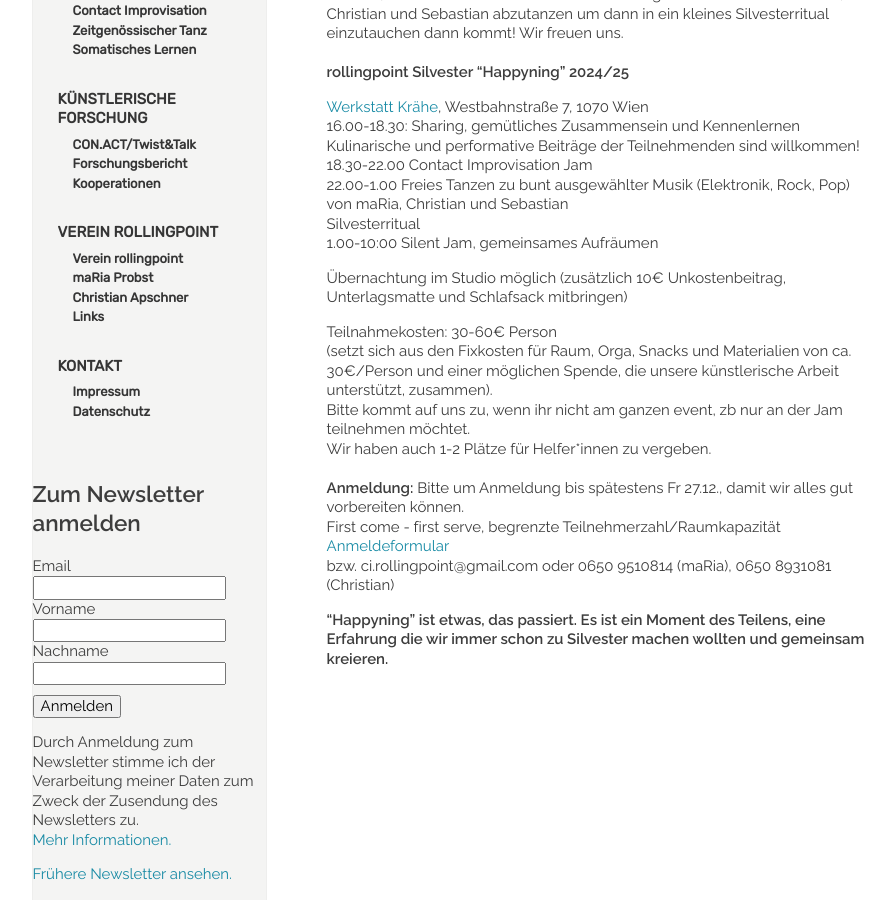
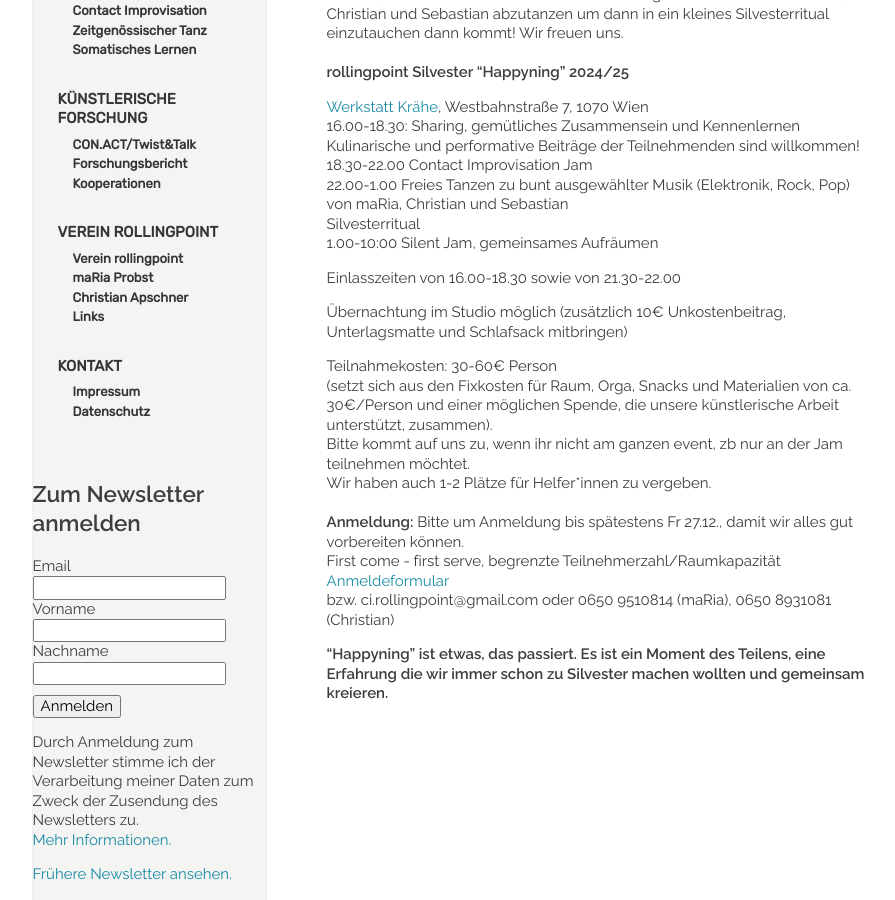
Before and after one commit to manulari/rollingpointat, a Jekyll site: the page built from _pages_de/silvester.md, in a window 1280 px wide and 900 px high, scrolled down 650 px. Shown: the whole window, without its empty margins (152-1047 px from the left). Built offline with Jekyll 4.4.1, drawn with Linux system fonts in a browser that asks for light colours; comment, search, counter and statistics services are not loaded.

Commit message:
Update page (de) “silvester”

```diff
--- a/_pages_de/silvester.md
+++ b/_pages_de/silvester.md
@@ -22,6 +22,8 @@ von maRia, Christian und Sebastian\
 Silvesterritual\
 1.00-10:00 Silent Jam, gemeinsames Aufräumen
 
+Einlasszeiten von 16.00-18.30 sowie von 21.30-22.00
+
 Übernachtung im Studio möglich (zusätzlich 10€ Unkostenbeitrag, Unterlagsmatte und Schlafsack mitbringen)
 
 Teilnahmekosten: 30-60€ Person\
```
